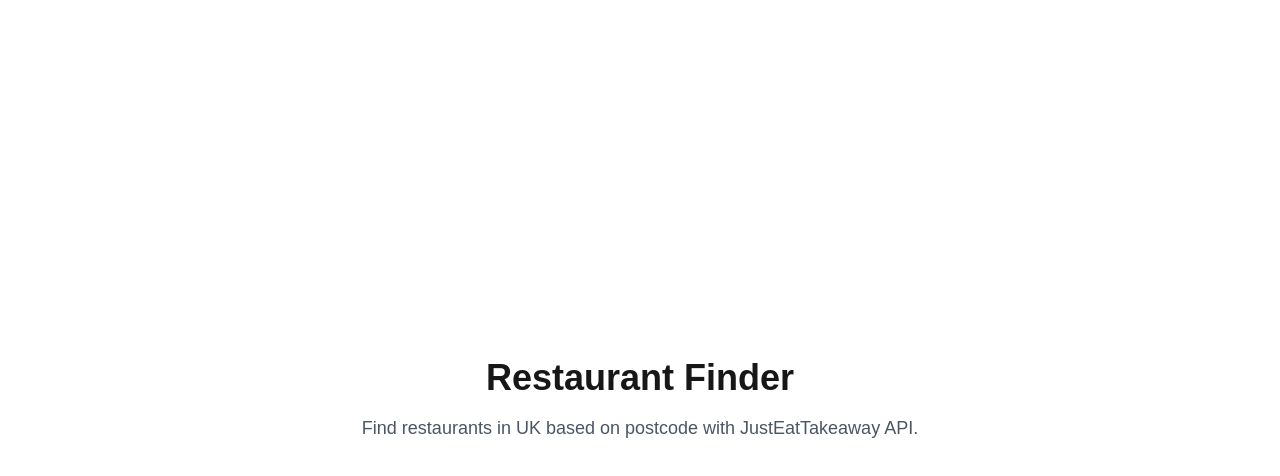
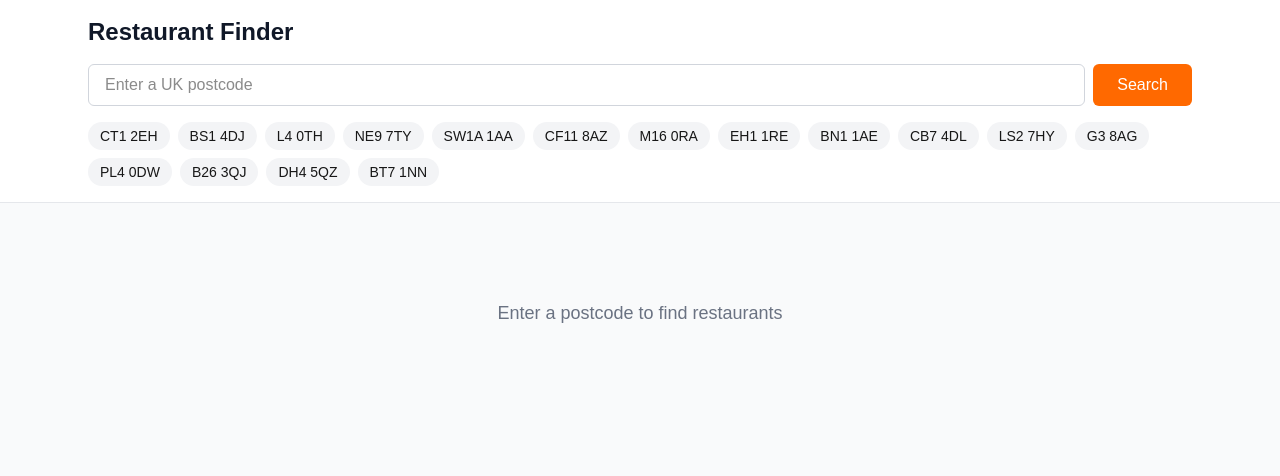
Before and after one commit to sinanoonen/just-eat-restaurant-finder, a Next.js app: page / in a window 1280 px wide. Shown: the top 476 px of the page. Built offline with nearby package versions, Linux system fonts and the light colour scheme.

Commit message:
Feature: Added main display page

```diff
--- a/app/api/restaurants/route.ts
+++ b/app/api/restaurants/route.ts
@@ -3,13 +3,13 @@ import { parseRestaurants } from "@/src/adapters/jet-parser";
 
 export async function GET(request: Request) {
   const { searchParams } = new URL(request.url);
-  const postCode = searchParams.get("postcode");
-  if (!postCode) {
-    return Response.json({ error: "Missing postCode parameter" }, { status: 400 });
+  const postcode = searchParams.get("postcode");
+  if (!postcode) {
+    return Response.json({ error: "Missing postcode parameter" }, { status: 400 });
   }
 
   try {
-    const data = await fetchRestaurantsByPostCode(postCode);
+    const data = await fetchRestaurantsByPostCode(postcode);
     const restaurants = parseRestaurants(data).slice(0, 10);
     return Response.json({ restaurants });
   } catch (error) {
--- a/app/page.tsx
+++ b/app/page.tsx
@@ -1,10 +1,131 @@
+"use client";
+
+import { useState } from "react";
+import { RestaurantList } from "@/components/RestaurantList";
+import type { Restaurant } from "@/src/domain/restaurant";
+
+const SUGGESTED_POSTCODES = [
+  "CT1 2EH",
+  "BS1 4DJ",
+  "L4 0TH",
+  "NE9 7TY",
+  "SW1A 1AA",
+  "CF11 8AZ",
+  "M16 0RA",
+  "EH1 1RE",
+  "BN1 1AE",
+  "CB7 4DL",
+  "LS2 7HY",
+  "G3 8AG",
+  "PL4 0DW",
+  "B26 3QJ",
+  "DH4 5QZ",
+  "BT7 1NN",
+];
+
 export default function Home() {
+  const [restaurants, setRestaurants] = useState<Restaurant[]>([]);
+  const [postcode, setPostcode] = useState("");
+  const [loading, setLoading] = useState(false);
+  const [error, setError] = useState<string | null>(null);
+  const [currentPostcode, setCurrentPostcode] = useState<string | null>(null);
+
+  async function handleSearch(searchPostcode: string) {
+    if (!searchPostcode.trim()) {
+      setError("Please enter a postcode.");
+      return;
+    }
+    setLoading(true);
+    setError(null);
+
+    try {
+      const response = await fetch(
+        `/api/restaurants?postcode=${encodeURIComponent(searchPostcode.trim())}`,
+      );
+      if (!response.ok) {
+        throw new Error("Failed to fetch restaurants");
+      }
+      const data = await response.json();
+      setRestaurants(data.restaurants);
+      setCurrentPostcode(searchPostcode.trim().toUpperCase());
+    } catch (err) {
+      setError("Something went wrong. Please try again.");
+      setRestaurants([]);
+    } finally {
+      setLoading(false);
+    }
+  }
+
   return (
-    <main className="flex min-h-screen flex-col items-center justify-center p-8">
-      <h1 className="text-4xl font-bold mb-4">Restaurant Finder</h1>
-      <p className="text-lg text-gray-600">
-        Find restaurants in UK based on postcode with JustEatTakeaway API.
-      </p>
+    <main className="min-h-screen bg-gray-50">
+      <header className="sticky top-0 bg-white border-b border-gray-200 z-10 py-4">
+        <div className="max-w-6xl mx-auto px-6">
+          <h1 className="text-2xl font-bold text-gray-900 mb-4">
+            Restaurant Finder
+          </h1>
+
+          <form
+            onSubmit={(e) => {
+              e.preventDefault();
+              handleSearch(postcode);
+            }}
+            className="flex gap-2"
+          >
+            <input
+              type="text"
+              value={postcode}
+              onChange={(e) => setPostcode(e.target.value)}
+              placeholder="Enter a UK postcode"
+              className="flex-1 px-4 py-2 border border-gray-300 rounded-md"
+            />
+            <button
+              type="submit"
+              className="px-6 py-2 bg-orange-500 text-white rounded-md hover:bg-orange-600"
+            >
+              Search
+            </button>
+          </form>
+
+          <div className="flex flex-wrap gap-2 mt-4">
+            {SUGGESTED_POSTCODES.map((pc) => (
+              <button
+                key={pc}
+                onClick={() => handleSearch(pc)}
+                className="px-3 py-1 text-sm bg-gray-100 hover:bg-gray-200 rounded-full"
+              >
+                {pc}
+              </button>
+            ))}
+          </div>
+
+          {currentPostcode && (
+            <p className="mt-3 text-sm text-gray-600">
+              Showing results for{" "}
+              <span className="font-semibold">{currentPostcode}</span>
+            </p>
+          )}
+        </div>
+      </header>
+
+      <section className="max-w-6xl mx-auto px-6 py-8">
+        {loading && (
+          <p className="text-center text-gray-500 py-16 text-lg">Loading...</p>
+        )}
+
+        {error && (
+          <p className="text-center text-red-600 py-16 text-lg">{error}</p>
+        )}
+
+        {!loading && !error && restaurants.length === 0 && !currentPostcode && (
+          <p className="text-center text-gray-500 py-16 text-lg">
+            Enter a postcode to find restaurants
+          </p>
+        )}
+
+        {!loading && !error && currentPostcode && (
+          <RestaurantList restaurants={restaurants} />
+        )}
+      </section>
     </main>
   );
 }
--- /dev/null
+++ b/components/RestaurantCard.tsx
@@ -0,0 +1,31 @@
+import type { Restaurant } from "@/src/domain/restaurant";
+
+type RestaurantCardProps = {
+  restaurant: Restaurant;
+};
+
+export function RestaurantCard({ restaurant }: RestaurantCardProps) {
+  const { name, cuisines, rating, address } = restaurant;
+
+  return (
+    <article className="bg-white rounded-lg shadow-sm border border-gray-200 p-6 hover:shadow-md transition-shadow">
+      <h2 className="text-xl font-semibold text-gray-900 mb-2">{name}</h2>
+
+      <div className="text-sm text-gray-600 mb-3">
+        {rating > 0 ? (
+          <span>★ {rating.toFixed(1)}</span>
+        ) : (
+          <span className="text-gray-400">Not yet rated</span>
+        )}
+      </div>
+
+      {cuisines.length > 0 && (
+        <p className="text-sm text-gray-700 mb-3">{cuisines.join(", ")}</p>
+      )}
+
+      <p className="text-sm text-gray-500">
+        {address || "Address not available"}
+      </p>
+    </article>
+  );
+}
--- /dev/null
+++ b/components/RestaurantList.tsx
@@ -0,0 +1,24 @@
+import type { Restaurant } from "@/src/domain/restaurant";
+import { RestaurantCard } from "./RestaurantCard";
+
+type RestaurantListProps = {
+  restaurants: Restaurant[];
+};
+
+export function RestaurantList({ restaurants }: RestaurantListProps) {
+  if (restaurants.length === 0) {
+    return (
+      <div className="text-center text-gray-500 py-16 text-lg">
+        No restaurants found.
+      </div>
+    );
+  }
+
+  return (
+    <div className="grid grid-cols-1 md:grid-cols-2 lg:grid-cols-3 gap-6">
+      {restaurants.map((restaurant) => (
+        <RestaurantCard key={restaurant.name} restaurant={restaurant} />
+      ))}
+    </div>
+  );
+}
```
